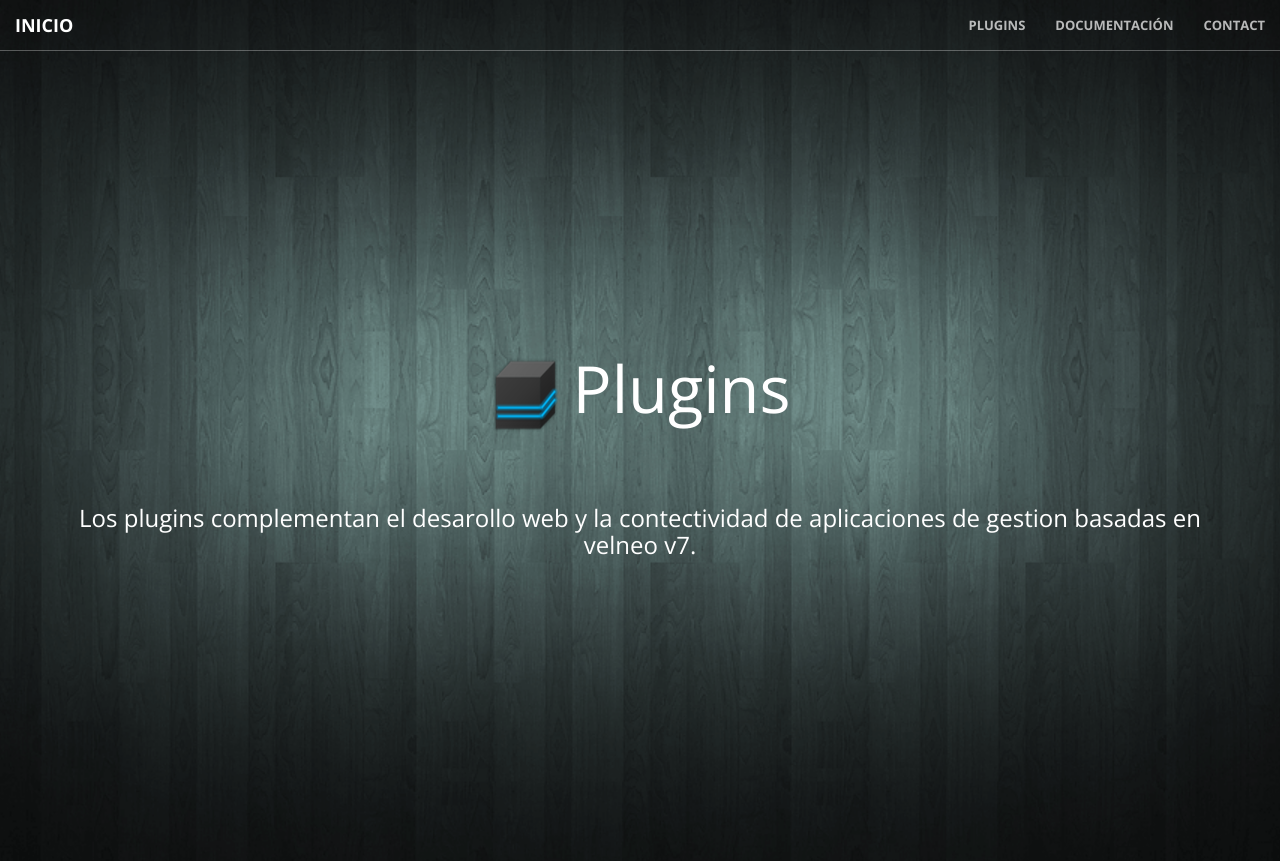
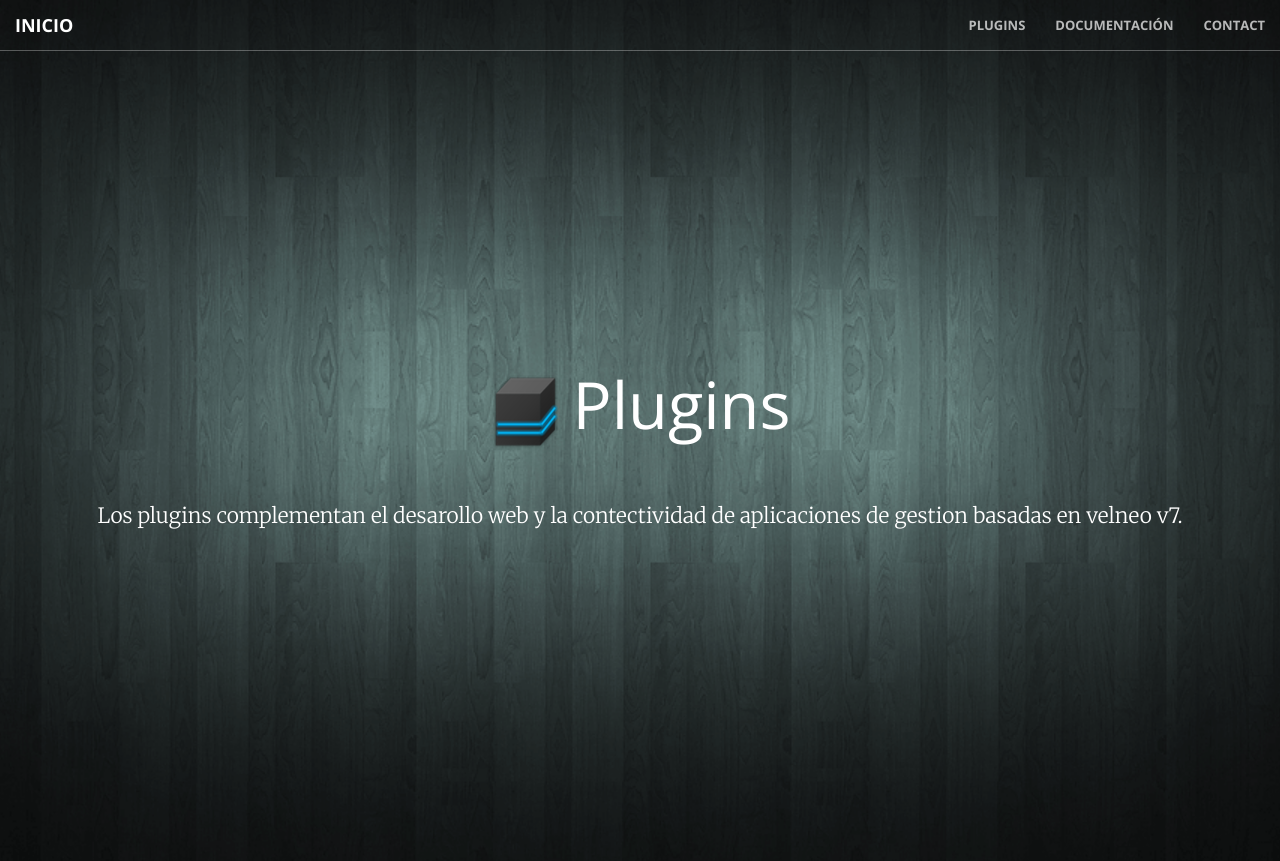
Before and after one commit to Heavyblade/cirrus, a Jekyll site: the page built from plugins.html, in a window 1280 px wide and 900 px high. Shown: the top 861 px of the window. Built offline with Jekyll 4.4.1, drawn with Linux system fonts in a browser that asks for light colours; some of the changed text lies outside the part shown.

Commit message:
Improve site text

```diff
--- a/_includes/header.html
+++ b/_includes/header.html
@@ -1,13 +1,13 @@
 <header class="home">
     <div class="header-content">
         <div class="header-content-inner">
-            <h1><img src="./img/logo_cirrus.png" style="margin-right: 10px;" alt=""/>Cirrus.js</h1>
+            <h1><img src="./img/logo_cirrus.png" style="margin-right: 10px; text-transform: none !important;" alt=""/>Cirrus.js</h1>
             <h2>version 1.4</h2>
             <hr>
-            <h3>Cirrus.js es una implementación en JavaScript del protocolo HTTP corriendo directamente sobre el objecto TCP/IP de Velneo V7, Que permite servir paginas HTML, JSON, Javascript y CSS directamente desde una app Velneo v7.</h3>
+            <p class="lead">!Cirrus.js es una implementación en JavaScript del protocolo HTTP corriendo directamente sobre el objecto TCP/IP de Velneo V7, Que permite servir paginas HTML, JSON, Javascript y CSS directamente desde una app Velneo v7.</p>
             <br/>
             <br/>
-            <a href="https://github.com/Heavyblade/cirrus" class="btn btn-primary btn-xl page-scroll"><img src="./img/github.png" alt="" width="25px" style="margin-right: 10px;"/> Repo</a>
+            <a href="https://github.com/Heavyblade/cirrus" class="btn btn-primary btn-xl page-scroll"><img src="./img/github.png" alt="" width="25px" style="margin-right: 10px;"/> Github Repo</a>
         </div>
     </div>
 </header>
--- a/_includes/plugins.html
+++ b/_includes/plugins.html
@@ -244,7 +245,7 @@
                 <div class="service-box">
                     <i class="fa fa-4x fa-send wow bounceIn text-primary"></i>
                     <h3>vSendGrid</h3>
-                    <p class="text-muted">Envia correos desde tu aplicación v7</p>
+                    <p class="text-muted">Envia correos mediante el servicio sendgrid.com desde tu aplicación v7</p>
                     </br>
                     <h4>Precio 45 USD</h4>
                     <form id="frm_botonePayco" name="frm_botonePayco" method="post" action="https://secure.payco.co/checkout.php">
@@ -288,7 +289,7 @@
                 <div class="service-box">
                     <i class="fa fa-4x fa-dropbox wow bounceIn text-primary"></i>
                     <h3>vDropbox</h3>
-                    <p class="text-muted">Administra ficheros de tu app de gestion mediante dropbox</p>
+                    <p class="text-muted">Administra ficheros de tu app de gestión mediante Dropbox.</p>
                     </br>
                     <h4>Precio 75 USD</h4>
                     <form id="frm_botonePayco" name="frm_botonePayco" method="post" action="https://secure.payco.co/checkout.php">
--- a/_includes/plugins_header.html
+++ b/_includes/plugins_header.html
@@ -4,7 +4,7 @@
             <h1><img src="./img/logo_cirrus.png" style="margin-right: 10px;" alt=""/>Plugins</h1>
             <br/>
             <br/>
-            <h3>Los plugins complementan el desarollo web y la contectividad de aplicaciones de gestion basadas en velneo v7.</h3>
+            <p class="lead">Los plugins complementan el desarollo web y la contectividad de aplicaciones de gestion basadas en velneo v7.</p>
         </div>
     </div>
 </header>
--- a/_sass/_base.scss
+++ b/_sass/_base.scss
@@ -166,7 +166,6 @@
         .header-content-inner {
             h1 {
                 font-weight: 700;
-                text-transform: uppercase;
                 margin-top: 0;
                 margin-bottom: 0;
             }
```
Also changed, not shown: other parts of _includes/plugins.html (+4 -3 lines).
